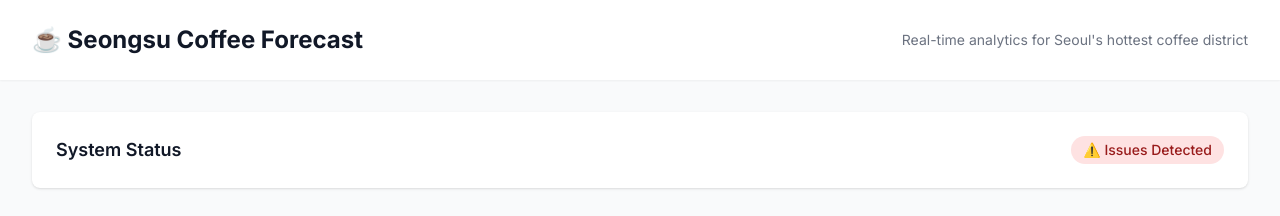
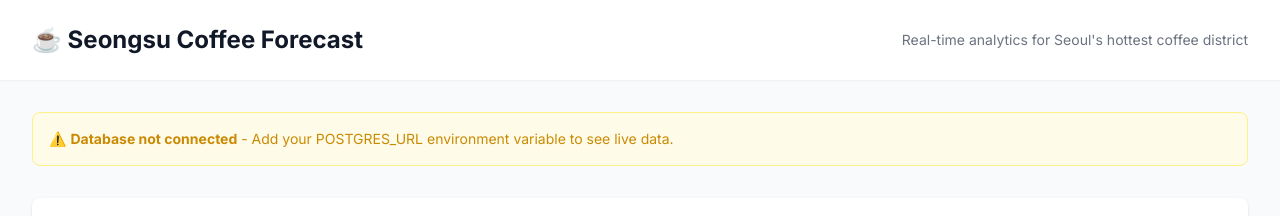
Before and after one commit to Barac9492/seongsucoffee-1, a Next.js app: page / in a window 1280 px wide. Shown: the top 216 px of the page. Built offline with nearby package versions, Linux system fonts and the light colour scheme; no server answers; the database is empty.

Commit message:
Fix Vercel build issues
- Skip database calls during build when POSTGRES_URL missing
- Fix package.json scripts to use root Next.js commands
- Add database connection status alert in UI
- Allow graceful fallback when no database configured

```diff
--- a/app/page.tsx
+++ b/app/page.tsx
@@ -29,6 +29,12 @@ interface RunLog {
 }
 
 async function getRecentSignals(): Promise<Signal[]> {
+  // Skip database calls during build if no connection string
+  if (!process.env.POSTGRES_URL) {
+    console.log('No POSTGRES_URL found, returning mock data for build')
+    return []
+  }
+
   try {
     const { rows } = await sql`
       SELECT
@@ -51,6 +57,10 @@ async function getRecentSignals(): Promise<Signal[]> {
 }
 
 async function getVenueFeatures(): Promise<VenueFeature[]> {
+  if (!process.env.POSTGRES_URL) {
+    return []
+  }
+
   try {
     const { rows } = await sql`
       SELECT
@@ -73,6 +83,10 @@ async function getVenueFeatures(): Promise<VenueFeature[]> {
 }
 
 async function getRunStatus(): Promise<RunLog[]> {
+  if (!process.env.POSTGRES_URL) {
+    return []
+  }
+
   try {
     const { rows } = await sql`
       SELECT
@@ -103,8 +117,21 @@ export default async function Dashboard() {
     lastRun.finished_at &&
     new Date(lastRun.finished_at) > new Date(Date.now() - 4 * 60 * 60 * 1000) // 4 hours
 
+  // Show connection status
+  const hasDatabase = !!process.env.POSTGRES_URL
+
   return (
     <div className="space-y-8">
+      {/* Database Connection Alert */}
+      {!hasDatabase && (
+        <div className="bg-yellow-50 border border-yellow-200 rounded-lg p-4">
+          <div className="flex">
+            <div className="text-yellow-600 text-sm">
+              ⚠️ <strong>Database not connected</strong> - Add your POSTGRES_URL environment variable to see live data.
+            </div>
+          </div>
+        </div>
+      )}
       {/* Status Overview */}
       <div className="bg-white rounded-lg shadow p-6">
         <div className="flex items-center justify-between">
```
Also changed, not shown: package.json (+4 -4 lines).
